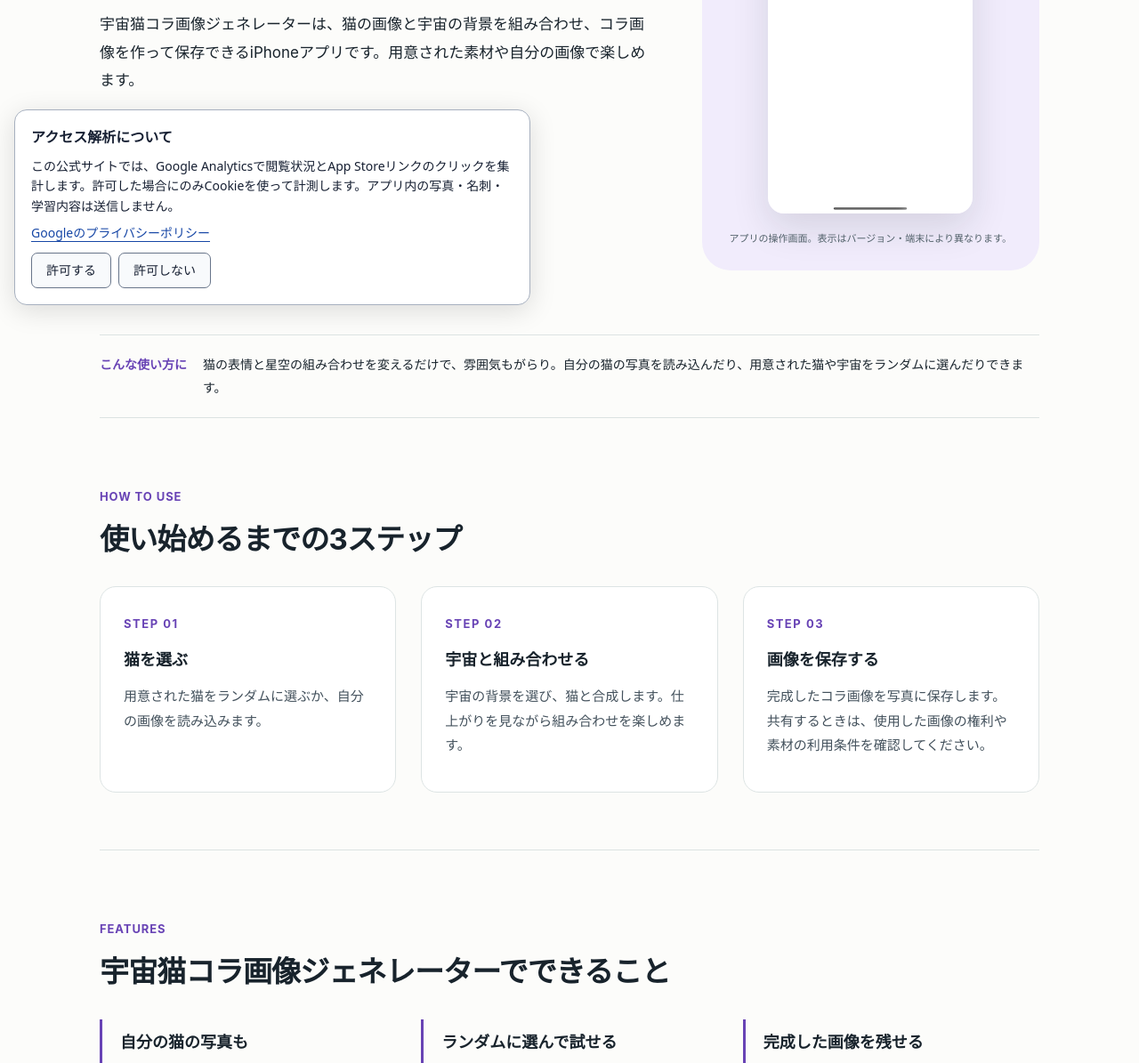
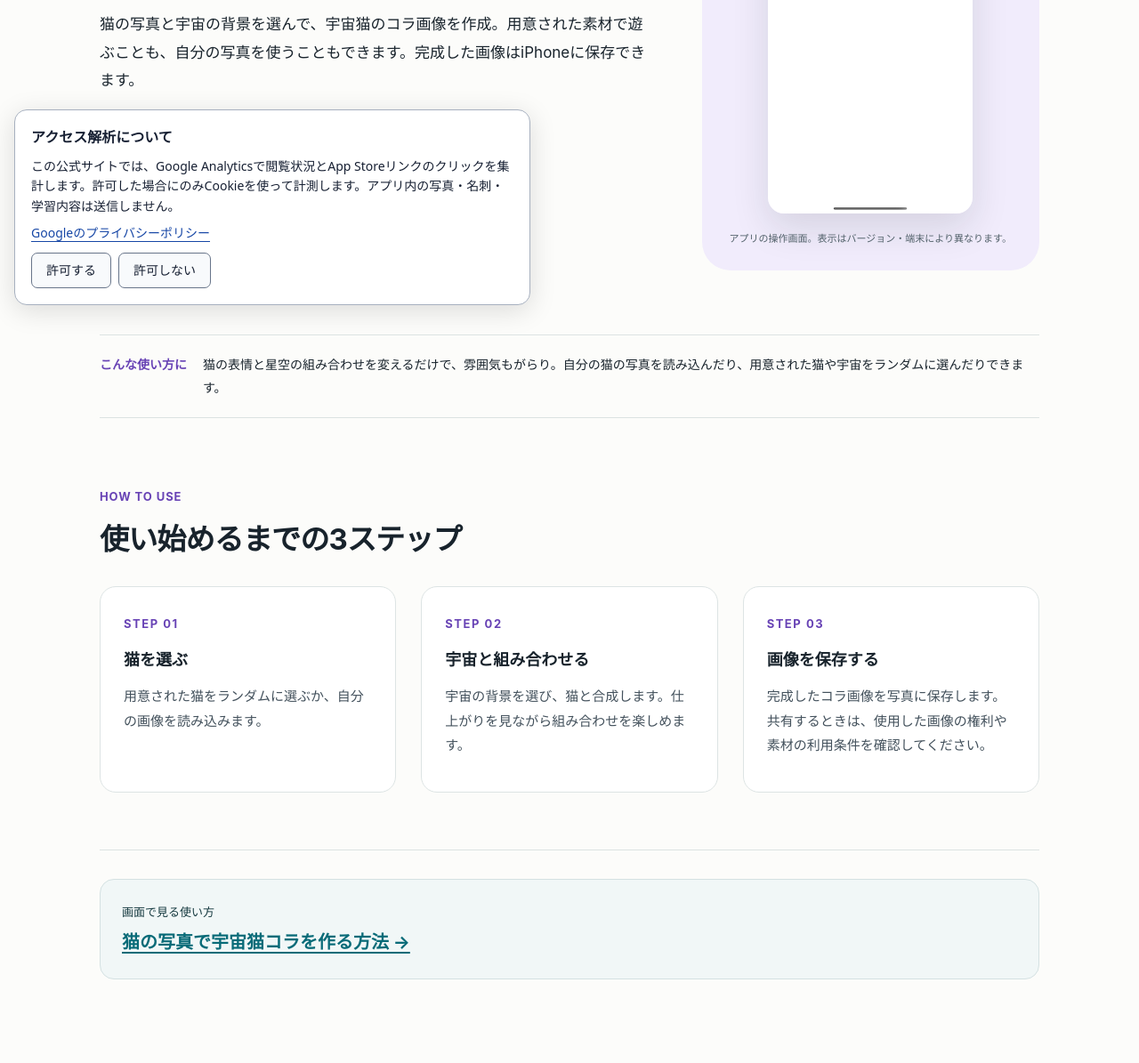
Before and after one commit to shiba6v/spacecat-page, a plain HTML site: page index.html in a window 1280 px wide. Shown: the part 441-1636 px from the top of the page at 89% size. Drawn offline with Linux system fonts and the light colour scheme.

Commit message:
Publish Japanese usage guide with simulator screenshots and refresh landing copy

```diff
--- a/index.html
+++ b/index.html
@@ -2,17 +2,17 @@
 <html lang="ja"><head>
 <script defer src="/spacecat-page/site-analytics.js" data-measurement-id="G-9TZYLZ7NXQ" data-app="spacecat" data-site-root="/spacecat-page/"></script>
 <meta charset="utf-8"><meta name="viewport" content="width=device-width,initial-scale=1">
-<title>宇宙猫コラ画像ジェネレーター｜猫と宇宙を合成するiPhoneアプリ</title><meta name="description" content="宇宙猫コラ画像ジェネレーターは、猫の画像と宇宙の背景を組み合わせ、コラ画像を作って保存できるiPhoneアプリです。用意された素材や自分の画像で楽しめます。">
+<title>宇宙猫コラの作り方｜猫の写真で遊べるiPhoneアプリ</title><meta name="description" content="猫の写真と宇宙背景を組み合わせてコラ画像を作成。用意された素材や自分の画像を選び、猫の位置を調整してiPhoneに保存できます。">
 <link rel="canonical" href="https://shiba6v.github.io/spacecat-page/"><meta name="theme-color" content="#6843b5">
-<meta property="og:type" content="website"><meta property="og:locale" content="ja_JP"><meta property="og:title" content="宇宙猫コラ画像ジェネレーター｜猫と宇宙を合成するiPhoneアプリ"><meta property="og:description" content="宇宙猫コラ画像ジェネレーターは、猫の画像と宇宙の背景を組み合わせ、コラ画像を作って保存できるiPhoneアプリです。用意された素材や自分の画像で楽しめます。"><meta property="og:url" content="https://shiba6v.github.io/spacecat-page/"><meta property="og:image" content="https://shiba6v.github.io/spacecat-page/assets/icon.png"><meta name="twitter:card" content="summary">
+<meta property="og:type" content="website"><meta property="og:locale" content="ja_JP"><meta property="og:title" content="宇宙猫コラの作り方｜猫の写真で遊べるiPhoneアプリ"><meta property="og:description" content="猫の写真と宇宙背景を組み合わせてコラ画像を作成。用意された素材や自分の画像を選び、猫の位置を調整してiPhoneに保存できます。"><meta property="og:url" content="https://shiba6v.github.io/spacecat-page/"><meta property="og:image" content="https://shiba6v.github.io/spacecat-page/assets/icon.png"><meta name="twitter:card" content="summary">
 <meta name="apple-itunes-app" content="app-id=6670352414"><link rel="icon" href="assets/icon.png"><link rel="stylesheet" href="site.css">
-<script type="application/ld+json">{"@context": "https://schema.org", "@type": "SoftwareApplication", "name": "宇宙猫コラ画像ジェネレーター", "description": "宇宙猫コラ画像ジェネレーターは、猫の画像と宇宙の背景を組み合わせ、コラ画像を作って保存できるiPhoneアプリです。用意された素材や自分の画像で楽しめます。", "url": "https://shiba6v.github.io/spacecat-page/", "downloadUrl": "https://apps.apple.com/jp/app/id6670352414", "operatingSystem": "iOS 16.0以降", "softwareVersion": "1.3", "image": "https://shiba6v.github.io/spacecat-page/assets/preview.png", "inLanguage": "ja", "author": {"@type": "Person", "name": "Keisuke Shibata"}}</script>
-</head><body style="--accent:#6843b5;--tint:#f1ecfc">
+<script type="application/ld+json">{"@context": "https://schema.org", "@type": "SoftwareApplication", "name": "宇宙猫コラ画像ジェネレーター", "description": "猫の写真と宇宙背景を組み合わせてコラ画像を作成。用意された素材や自分の画像を選び、猫の位置を調整してiPhoneに保存できます。", "url": "https://shiba6v.github.io/spacecat-page/", "downloadUrl": "https://apps.apple.com/jp/app/id6670352414", "operatingSystem": "iOS 16.0以降", "softwareVersion": "1.3", "image": "https://shiba6v.github.io/spacecat-page/assets/preview.png", "inLanguage": "ja", "author": {"@type": "Person", "name": "Keisuke Shibata"}}</script>
+<style id="web-guide-link-style">.web-guide-link{box-sizing:border-box;max-width:1080px;margin:32px auto;padding:24px;border:1px solid #d4e1e2;border-radius:16px;background:#f1f7f7;color:#173b41}.web-guide-link p{font-size:13px;margin:0 0 6px}.web-guide-link a{font-size:20px;font-weight:700;line-height:1.6;color:#086b78;text-decoration:underline;text-underline-offset:4px}@media(max-width:700px){.web-guide-link{margin:24px 18px;padding:20px}}</style></head><body style="--accent:#6843b5;--tint:#f1ecfc">
 <a href="#main" class="skip">本文へ進む</a><div class="wrap">
 <header class="top"><a class="brand" href="https://shiba6v.github.io/spacecat-page/"><img src="assets/icon.png" width="44" height="44" alt="">宇宙猫コラ画像ジェネレーター</a><nav class="nav" aria-label="メイン"><a href="#how">使い方</a><a href="#faq">よくある質問</a></nav></header>
-<main id="main"><div class="hero"><div><p class="eyebrow">その猫を、宇宙へ。</p><h1>猫と宇宙を選んで、<br>あのコラ画像に。</h1><p class="intro">宇宙猫コラ画像ジェネレーターは、猫の画像と宇宙の背景を組み合わせ、コラ画像を作って保存できるiPhoneアプリです。用意された素材や自分の画像で楽しめます。</p><a class="button" href="https://apps.apple.com/jp/app/id6670352414">App Storeで見る <span aria-hidden="true">&nbsp;↗</span></a><p class="subtle">iPhone / iOS 16.0以降 · 価格・対応端末はApp Storeをご確認ください</p></div><div class="hero-art"><figure><img src="assets/preview.png" width="323" height="699" fetchpriority="high" alt="宇宙猫コラ画像ジェネレーターのアプリの操作画面" style="height:auto"><figcaption>アプリの操作画面。表示はバージョン・端末により異なります。</figcaption></figure></div></div>
+<main id="main"><div class="hero"><div><p class="eyebrow">その猫を、宇宙へ。</p><h1>うちの猫で宇宙猫コラを作ろう</h1><p class="intro">猫の写真と宇宙の背景を選んで、宇宙猫のコラ画像を作成。用意された素材で遊ぶことも、自分の写真を使うこともできます。完成した画像はiPhoneに保存できます。</p><a class="button" href="https://apps.apple.com/jp/app/id6670352414">App Storeで見る <span aria-hidden="true">&nbsp;↗</span></a><p class="subtle">iPhone / iOS 16.0以降 · 価格・対応端末はApp Storeをご確認ください</p></div><div class="hero-art"><figure><img src="assets/preview.png" width="323" height="699" fetchpriority="high" alt="宇宙猫コラ画像ジェネレーターのアプリの操作画面" style="height:auto"><figcaption>アプリの操作画面。表示はバージョン・端末により異なります。</figcaption></figure></div></div>
 <div class="band"><b>こんな使い方に</b><span>猫の表情と星空の組み合わせを変えるだけで、雰囲気もがらり。自分の猫の写真を読み込んだり、用意された猫や宇宙をランダムに選んだりできます。</span></div>
-<section id="how"><p class="eyebrow">HOW TO USE</p><h2>使い始めるまでの3ステップ</h2><div class="grid"><article class="card"><span class="number">STEP 01</span><h3>猫を選ぶ</h3><p>用意された猫をランダムに選ぶか、自分の画像を読み込みます。</p></article><article class="card"><span class="number">STEP 02</span><h3>宇宙と組み合わせる</h3><p>宇宙の背景を選び、猫と合成します。仕上がりを見ながら組み合わせを楽しめます。</p></article><article class="card"><span class="number">STEP 03</span><h3>画像を保存する</h3><p>完成したコラ画像を写真に保存します。共有するときは、使用した画像の権利や素材の利用条件を確認してください。</p></article></div></section>
+<section id="how"><p class="eyebrow">HOW TO USE</p><h2>使い始めるまでの3ステップ</h2><div class="grid"><article class="card"><span class="number">STEP 01</span><h3>猫を選ぶ</h3><p>用意された猫をランダムに選ぶか、自分の画像を読み込みます。</p></article><article class="card"><span class="number">STEP 02</span><h3>宇宙と組み合わせる</h3><p>宇宙の背景を選び、猫と合成します。仕上がりを見ながら組み合わせを楽しめます。</p></article><article class="card"><span class="number">STEP 03</span><h3>画像を保存する</h3><p>完成したコラ画像を写真に保存します。共有するときは、使用した画像の権利や素材の利用条件を確認してください。</p></article></div></section><section class="web-guide-link" aria-label="使い方の記事"><p>画面で見る使い方</p><a href="/spacecat-page/guides/make-space-cat/">猫の写真で宇宙猫コラを作る方法 →</a></section>
 <section><p class="eyebrow">FEATURES</p><h2>宇宙猫コラ画像ジェネレーターでできること</h2><div class="grid features"><article><h3>自分の猫の写真も</h3><p>画像を読み込んで、猫を宇宙の背景と組み合わせられます。</p></article><article><h3>ランダムに選んで試せる</h3><p>用意された猫と宇宙の素材で、写真を準備せずに試せます。</p></article><article><h3>完成した画像を残せる</h3><p>合成後に「画像を保存」から、気に入った1枚を残せます。</p></article></div></section>
 <section id="faq"><p class="eyebrow">FAQ</p><h2>よくある質問</h2><details><summary>自分の猫の写真を使えますか？</summary><p>はい。「画像を読み込み」から選べます。写真の状態によって背景の切り抜き結果は変わります。</p></details><details><summary>猫の写真がなくても使えますか？</summary><p>用意された猫や宇宙の素材をランダムに選んで作れます。</p></details><details><summary>素材の出典はどこで確認できますか？</summary><p>ページ下部の「使用している素材」から確認できます。共有・公開する際は、素材ごとの利用条件に従ってください。</p></details><p class="subtle">データの取り扱いは<a href="privacy.html">プライバシーポリシー</a>をご確認ください。</p></section>
 <section><h2>公開中のバージョンについて</h2><p>1.3では、使いやすさの改善に役立てるための利用状況分析を追加しました。</p><p class="release">2026年10月18日確認：バージョン 1.3。最新の配信状況は<a href="https://apps.apple.com/jp/app/id6670352414">App Store</a>をご確認ください。</p></section>
--- a/sitemap.xml
+++ b/sitemap.xml
@@ -1,2 +1,2 @@
 <?xml version="1.0" encoding="UTF-8"?>
-<urlset xmlns="http://www.sitemaps.org/schemas/sitemap/0.9"><url><loc>https://shiba6v.github.io/spacecat-page/</loc><lastmod>2026-10-18</lastmod></url></urlset>
+<urlset xmlns="http://www.sitemaps.org/schemas/sitemap/0.9"><url><loc>https://shiba6v.github.io/spacecat-page/</loc><lastmod>2026-10-18</lastmod></url><url><loc>https://shiba6v.github.io/spacecat-page/guides/make-space-cat/</loc><lastmod>2026-11-11</lastmod></url></urlset>
```
Also changed, not shown: guides/make-space-cat/index.html (added, +1 -0 lines), assets/guides/spacecat.png (added).
